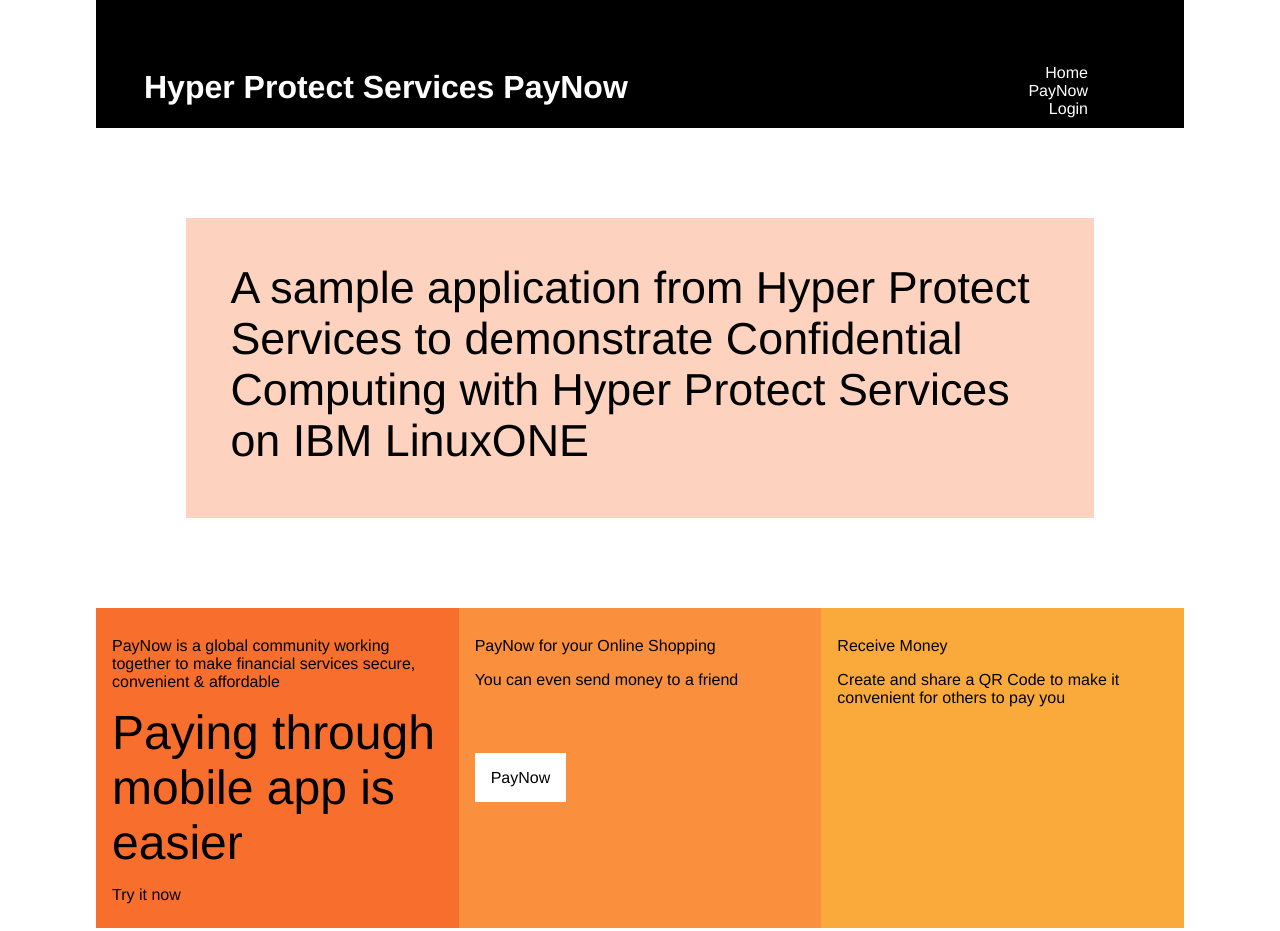
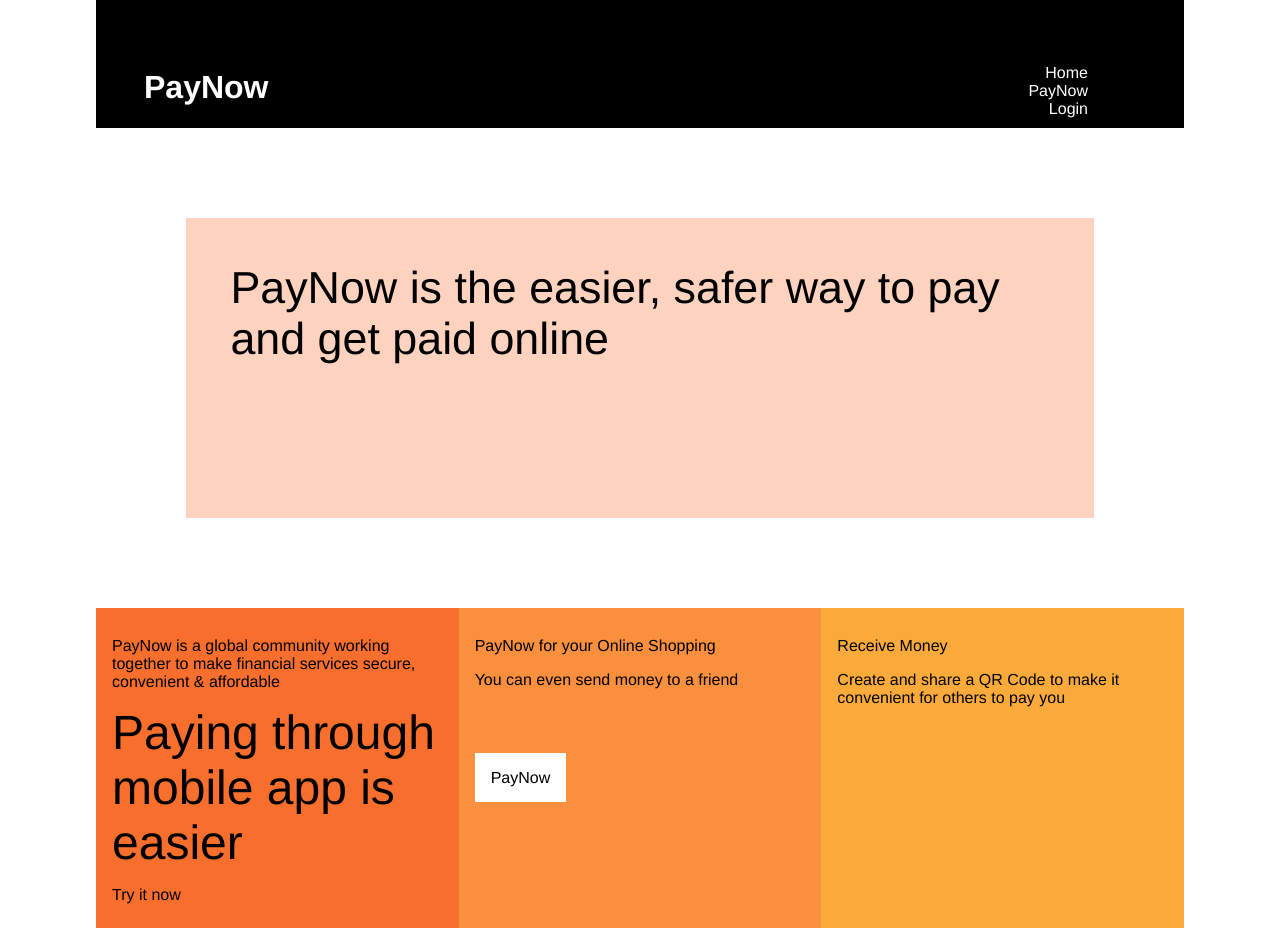
Before and after one commit to ibm-hyper-protect/paynow-website, a website: page app/index.html in a window 1280 px wide. Shown: the top 931 px of the page. Drawn offline with Linux system fonts and the light colour scheme.

Commit message:
Revert naming changes

```diff
--- a/app/index.html
+++ b/app/index.html
@@ -4,7 +4,7 @@
 
 	<meta charset="UTF-8" />
 
-        <title>Hyper Protect PayNow CC</title>
+        <title>PayNow CC</title>
 
         <meta name="viewport" content="width=device-width, initial-scale=1">
         <link href="style.css" rel="stylesheet" type="text/css" />
@@ -15,7 +15,7 @@
         <div id="grid">
 
             <div id="title">
-                <h1>Hyper Protect Services PayNow</h1>
+                <h1>PayNow</h1>
             </div>
 
             <div id="menu">
@@ -27,7 +27,7 @@
             </div>
 
             <div id="your">
-                <p>A sample application from Hyper Protect Services to demonstrate Confidential Computing with Hyper Protect Services on IBM LinuxONE<p>
+                <p>PayNow is the easier, safer way to pay and get paid online<p>
             </div>
 
             <div id="don1">
```
Also changed, not shown: app/paynow.html (+2 -2 lines).
